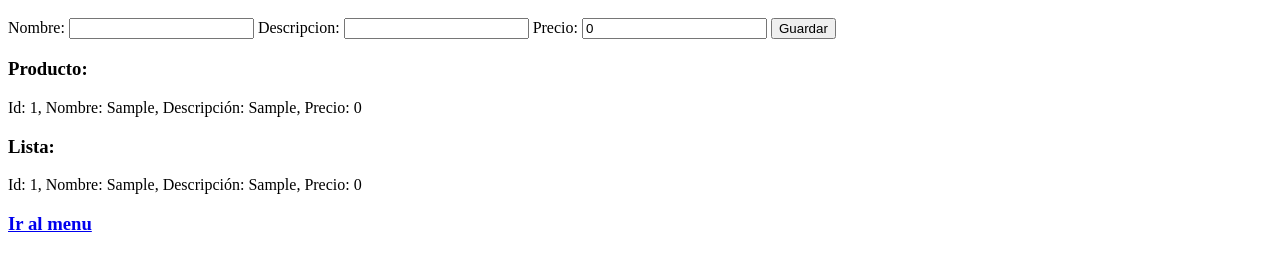
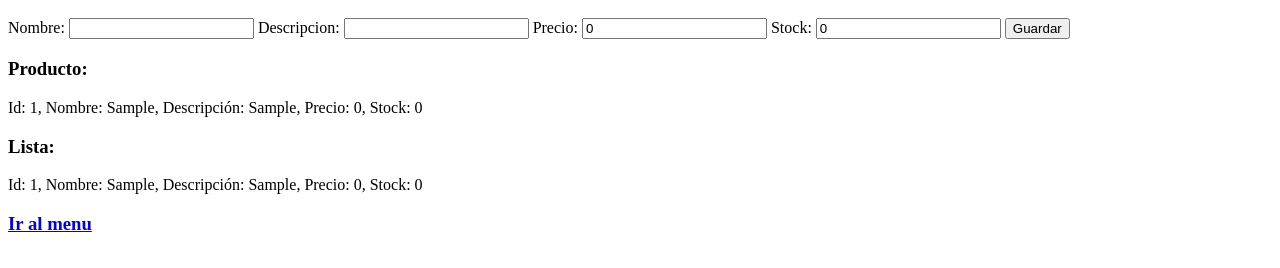
Before and after one commit to JoseCarlosLP/PROYECTO-FINAL-CAFE, a website built with Parcel: page index.html in a window 1280 px wide. Both pictures are taken after typing "Sample", "Sample" into the empty fields and a click on the input "Guardar". Shown: the part 48-316 px from the top of the page. Built offline with nearby package versions, Linux system fonts and the light colour scheme.

Commit message:
Se implemento la interfaz para poder establecer el stock de un producto

```diff
--- a/index.html
+++ b/index.html
@@ -8,6 +8,8 @@
       <input type="text" id="descripcion" />
       <label for="precio">Precio:</label>
       <input type="number" id="precio" value="0" />
+      <label for="stock">Stock:</label>
+      <input type="number" id="stock" value="0" />
       <input type="submit" value="Guardar" id="guardar-button" />
     </form>
     <h3>Producto: </h3>
--- a/src/presenter.js
+++ b/src/presenter.js
@@ -4,6 +4,7 @@
 const nombre = document.querySelector("#nombre");
 const descripcion = document.querySelector("#descripcion");
 const precio = document.querySelector("#precio");
+const stock = document.querySelector("#stock");
 const form = document.querySelector("#crearProducto-form");
 const divProducto = document.querySelector("#resultadoProducto-div");
 const divLista = document.querySelector("#resultadoLista-div");
@@ -20,15 +21,17 @@ form.addEventListener("submit", (event) => {
   if (nombre.value.trim() !== "" && descripcion.value.trim() !== "") {
     let productoAAñadir = new Producto(contadorId, nombre.value, descripcion.value);
     productoAAñadir.establecerPrecio(precio.value);
+    productoAAñadir.establecerStock(stock.value);
     listaProd.añadirProducto(productoAAñadir);
     contadorId++;
 
-    divProducto.innerHTML = productoAAñadir.aTextoConPrecio();
+    divProducto.innerHTML = productoAAñadir.aTextoConStock();
     divLista.innerHTML = listaProd.aTexto();
 
     nombre.value = "";
     descripcion.value = "";
     precio.value = 0;
+    stock.value = 0;
   }
   else
   {
```
